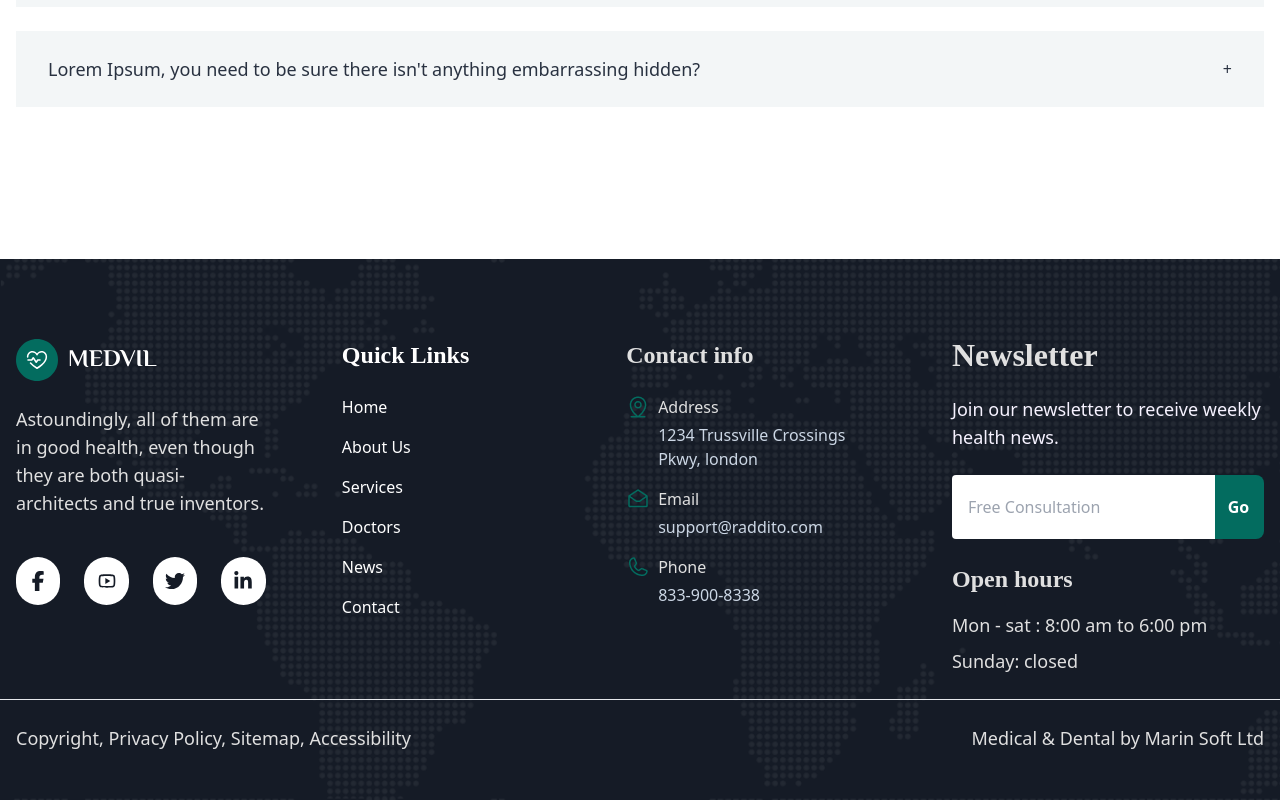
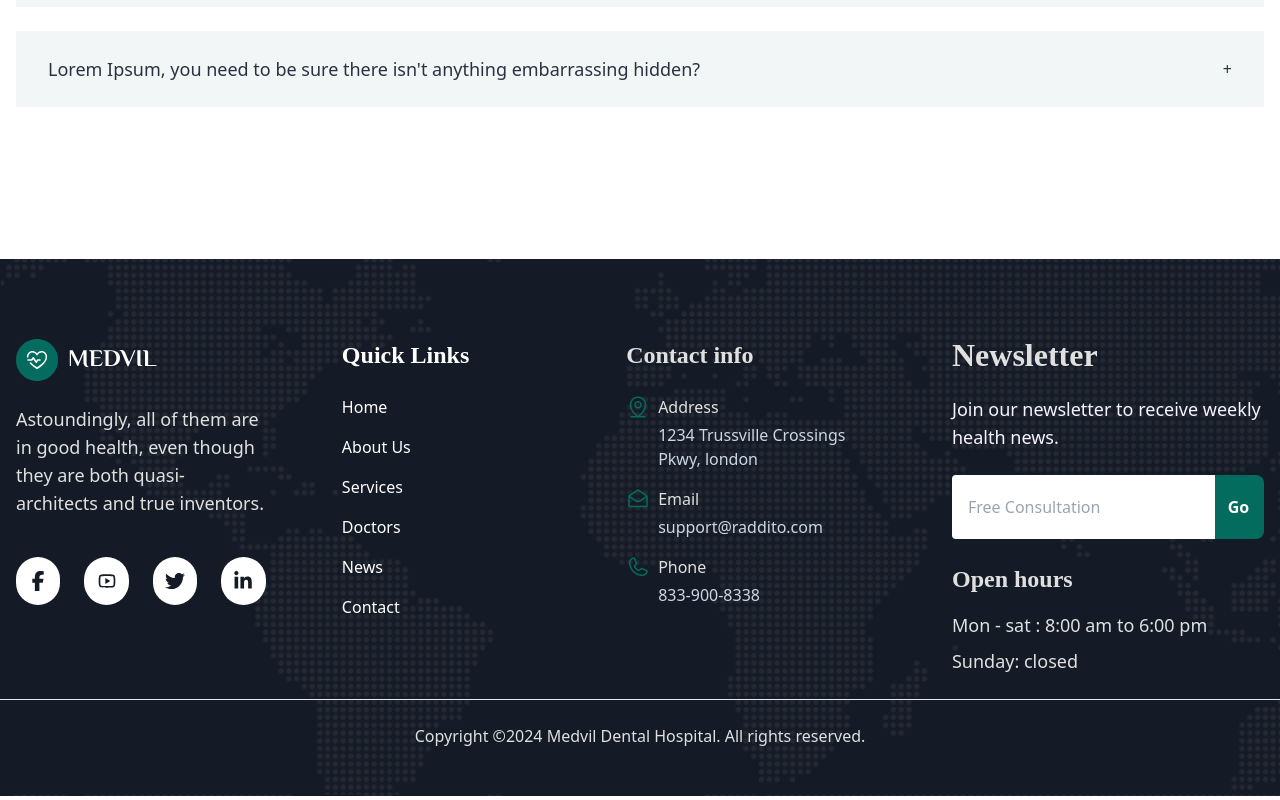
Before and after one commit to shakib-mia/medvil, a Next.js app: page /faq in a window 1280 px wide. Shown: the part 1015-1815 px from the top of the page. Built offline with nearby package versions, Linux system fonts and the light colour scheme.

Commit message:
footer active icon done with blog hover effect

```diff
--- a/src/components/Footer/Footer.jsx
+++ b/src/components/Footer/Footer.jsx
@@ -133,9 +133,8 @@ const Footer = () => {
         </div>
       </div>
       <hr className='my-3 bg-[#FFFFFF45]' />
-      <div className='container flex justify-between text-grey-5'>
-        <p>Copyright, Privacy Policy, Sitemap, Accessibility</p>
-        <p>Medical & Dental by Marin Soft Ltd</p>
+      <div className='container text-center text-grey-5'>
+        Copyright &copy;2024 Medvil Dental Hospital. All rights reserved.
       </div>
     </div>
   );
--- a/src/components/RecentBlog/RecentBlog.jsx
+++ b/src/components/RecentBlog/RecentBlog.jsx
@@ -6,9 +6,9 @@ import Link from 'next/link';
 
 const RecentBlog = ({ date, viewCount, heading, link, image }) => {
   return (
-    <article>
+    <Link href={link} className='group'>
       <Image
-        className='!h-[314px] rounded-lg'
+        className='!h-[314px] rounded-lg transition duration-700 group-hover:grayscale'
         width={424}
         height={314}
         layout='responsive'
@@ -32,11 +32,11 @@ const RecentBlog = ({ date, viewCount, heading, link, image }) => {
 
       <Link
         href={link}
-        className='inline-flex h-5 w-10 items-center justify-center rounded-full border !border-[#3F3A64] !bg-[#3F3A64] text-white hover:!bg-transparent hover:text-[#3F3A64]'
+        className='inline-flex h-5 w-10 items-center justify-center rounded-full border !border-[#3F3A64] !bg-[#3F3A64] text-white transition hover:!bg-transparent hover:text-[#3F3A64]'
       >
         Read More
       </Link>
-    </article>
+    </Link>
   );
 };
 
```
